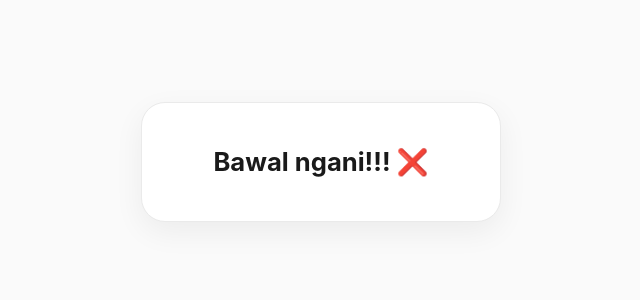
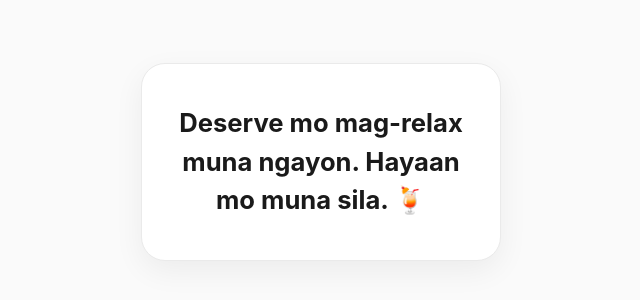
Before and after one commit to PingPinPH/Ask-PingPin, a plain HTML site: page index.html in a window 1280 px wide. Shown: the part 262-562 px from the top of the page, without its empty margins (319-959 px from the left). Drawn offline with Linux system fonts and the light colour scheme.

Commit message:
Update index.html

```diff
--- a/index.html
+++ b/index.html
@@ -42,26 +42,56 @@
 
     <script>
         const answers = [
-            "NO. 🛑",
-            "YES! ✨",
-            "Okay, deserve mo yan! 🎉",
-            "Beh?! Puro ka gastos! 💸",
-            "Aray mo! 🔥",
-            "Sino ba ako para pigilan ka? 🤷‍♂️",
-            "Taray, daming pera, go! 💅",
-            "Anak ka ba ni Henry Sy?! 🏢",
-            "Lubog ka na sa utang! 💀",
-            "Kawawa ka naman, push mo na yan. 😂",
-            "May bukas pa! 🌅",
-            "GO! 🚀",
-            "Ang pera kikitain lang yan ulit, ang buhay hindi na. 🕊️",
-            "Akala ko ba need mo mag-ipon? 🤔",
-            "Di ba diet ka? 🥦",
-            "Ok, fine! 🙄",
-            "Yiiie, sige na nga. 🥰",
-            "Hmm, pag-isipan ko. Tap ka ulit! 🔄",
-            "Bawal ngani!!! ❌",
-            "Oo na, mabait ka naman today e. 😇"
+            "Bawal ngani mag-gastos. Ibalik mo 'yang wallet mo. 🛑",
+            "Tinatanong mo pa talaga ako? Alam mo naman ang tamang sagot. 🤔",
+            "Teh, itulog mo lang 'yan. Pagod lang 'yan. 😴",
+            "Option A, definitely. Huwag mo nang pilitin 'yung isa. ✨",
+            "Grabe, ang tapang natin ngayon ah? Drop it. No. 💀",
+            "Heto na naman tayo sa marupok eras natin. Isang malaking HINDI. ❌",
+            "Don't look at me, hindi ko rin alam bakit mo 'yan iniisip. 🤷‍♂️",
+            "Parang hindi naman deserve. Try again tomorrow. 🙄",
+            "Bukas mo na gawin. Ang tamang sagot ay mag-procrastinate muna. 🔄",
+            "Pass muna tayo riyan, baka mapabili ka pa ng wala sa oras. 💸",
+            "Pwede namang 'wag na lang? Sayang effort, gurl. 💅",
+            "HINDI. 'Yung totoo, kailangan mo ba talaga 'yan? 🧐",
+            "Sige na, gawin mo na. Para magka-alaman na agad kung iiyak ka o hindi. 😂",
+            "Short answer: No. Long answer: Noooooooooo. 🛑",
+            "Ay nako, stop overthinking at i-close mo na 'yang app. 📱",
+            "Delete draft. Huwag mo nang i-send. Please lang. 🔥",
+            "No. Red flag 'yan, mami. Takbo! 🚩",
+            "Go lang, pero huwag ka iiyak sa akin pagkatapos ah? 🤫",
+            "Huwag mo nang ipilit, hindi talaga para sa'yo 'yan ngayon. 💔",
+            "Hard NO. Protect your peace naman today, kahit ngayon lang. 🕊️",
+            "Mag-cancel ka na ng attendance. Manahimik ka na lang sa bahay. 🏠",
+            "100% NO. Mag-ipon ka muna, please? 🪙",
+            "Sige na nga, gawin mo na. Pero last mo na 'yan ah! 😤",
+            "Kung sign ang hinahanap mo, ito na 'yun: HUWAG. ⚠️",
+            "Masyado ka nang madaming iniisip, huwag mo na 'tong idagdag. 🤯",
+            "Deserve mo naman! Go for it, proud ako sa'yo. 🎉",
+            "Treat yourself today. Medyo mabigat ang linggong 'to, eh. 🫂",
+            "Go ahead, love! You've worked so hard for this. 🥰",
+            "Breathe in, breathe out. Ang sagot ay magpahinga ka muna. 🍃",
+            "Clear YES! Deserve mo maging masaya today. ✨",
+            "Pwede naman! Walang masama kung susubukan mo. 🚀",
+            "Piliin mo naman kung saan ka mas sasaya. Go for it! 💖",
+            "Yes, and text your friends too. Miss ka na nila. 📱",
+            "Oo naman, ikaw pa ba? Kaya mo 'yan! 💪",
+            "Sipit ng kape muna bago mag-decide, pero friendly yes! ☕",
+            "Sobrang deserve! I-add to cart mo na 'yan. 🛒",
+            "Deserve mo mag-kape today. Libre kita sa isip ko. ☕",
+            "Go for Option B. Ramdam ko, 'yan ang mas magpapasaya sa'yo. 🔮",
+            "Slow down, okay lang naman mag-skip ng isang araw. 🛌",
+            "Isang malaking YES. Trust your gut this time. 💯",
+            "Take a break. Valid naman na mapagod ka. 🤍",
+            "Ang sagot ay: Yakap! Kakayanin mo ang araw na 'to. 🫂",
+            "Smile muna bago mo gawin. Pero yes ang sagot! 😊",
+            "Pwede naman ngayon, basta bawi ka na lang bukas. 🌅",
+            "Go ahead, you are doing amazing sweetie! 💅",
+            "Yes! You've got nothing to lose anyway. 🌟",
+            "Deserve mo mag-relax muna ngayon. Hayaan mo muna sila. 🍹",
+            "Manifesting good vibes for you, kaya go na! 🍀",
+            "Pwede namang oo, basta promise me hindi mo mamasamain ang outcome. 🤝",
+            "Choice mo 'yan, at valid 'yan. Suportahan kita! 👑"
         ];
 
         const randomAnswer = answers[Math.floor(Math.random() * answers.length)];
```
